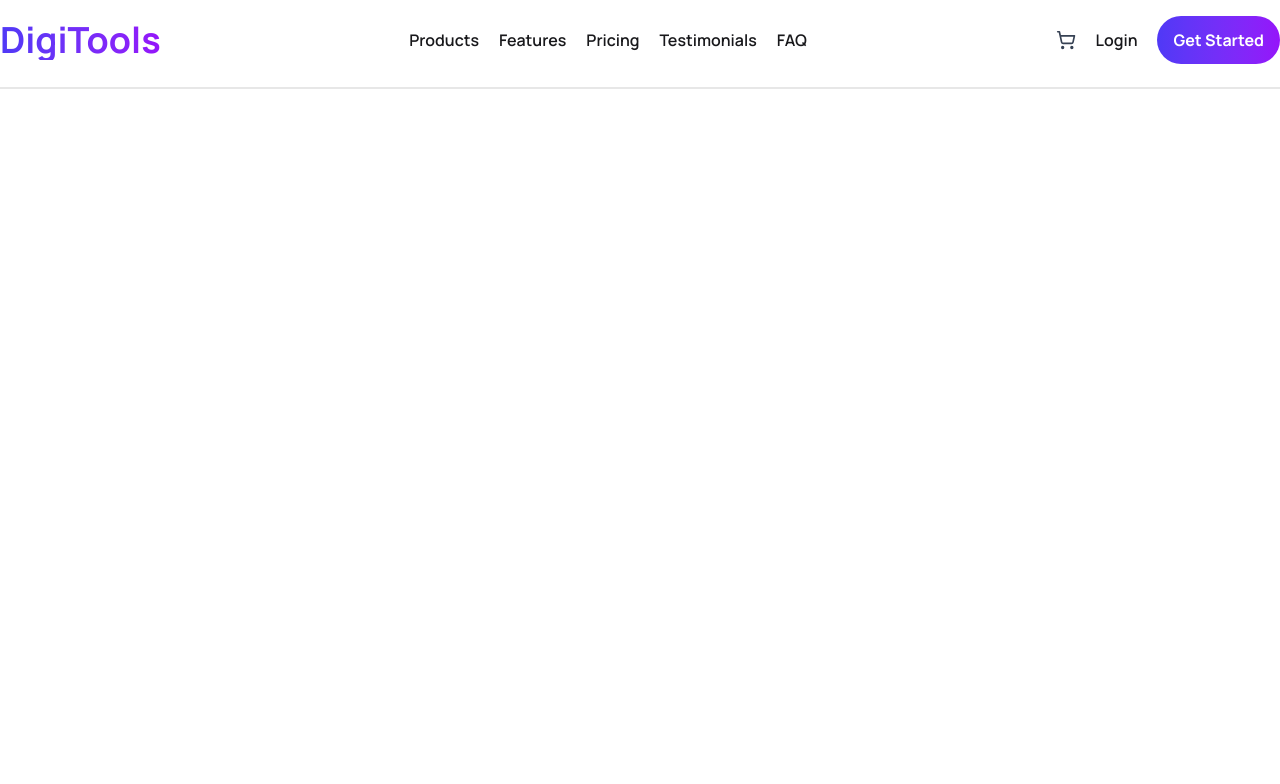
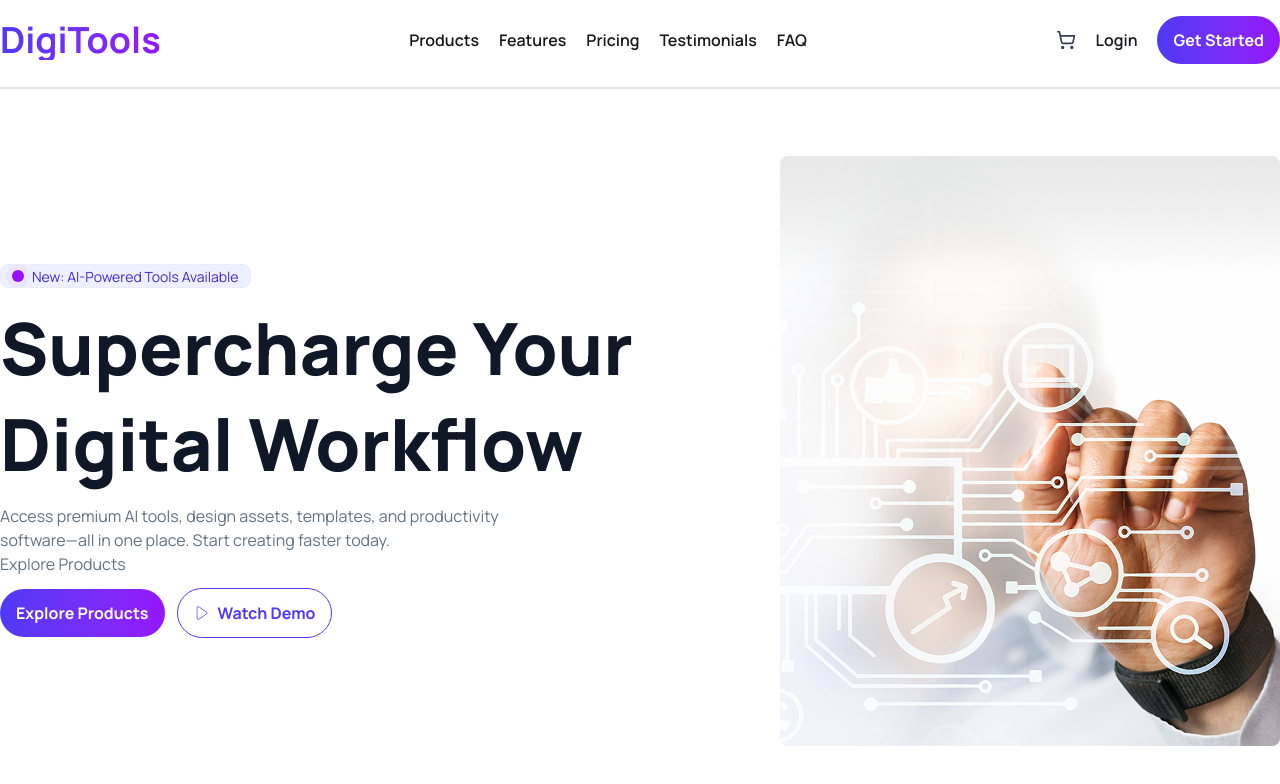
Before and after one commit to tanjilaWD/DigiTools, a React (Vite) app: page / in a window 1280 px wide. Shown: the top 784 px of the page. Built offline with nearby package versions, Linux system fonts and the light colour scheme.

Commit message:
Banner section

```diff
--- a/src/App.jsx
+++ b/src/App.jsx
@@ -1,5 +1,6 @@
 
 import './App.css'
+import Banner from './components/banner/Banner'
 import Navber from './components/navber/Navber'
 
 function App() {
@@ -7,7 +8,8 @@ function App() {
 
   return (
     <>
-     <Navber></Navber>
+     <Navber/>
+     <Banner/>
     </>
   )
 }
--- /dev/null
+++ b/src/components/banner/Banner.jsx
@@ -0,0 +1,42 @@
+import React from 'react';
+import Button from '../ui/Button';
+import Outline_btn from '../ui/Outline_btn';
+import { CiPlay1 } from "react-icons/ci";
+import banner from '../../assets/banner.png'
+
+const Banner = () => {
+    return (
+        <div className='container mx-auto flex items-center my-15 justify-between'>
+            {/* left side */}
+            <div className='space-y-3'>
+
+              <div className="badge badge-soft badge-primary ">
+            <span className="relative flex h-3 w-3">
+            <span className="absolute inline-flex h-full w-full rounded-full bg-purple-500 opacity-75 animate-ping"></span>
+            <span className="relative inline-flex rounded-full h-3 w-3 bg-purple-600"></span>
+            </span>
+                New: AI-Powered Tools Available</div>
+
+               <h2 className='text-7xl text-[#101727] font-extrabold leading-24'> Supercharge Your <br /> Digital Workflow</h2>
+               <p className='text-[#627382]'>Access premium AI tools, design assets, templates, and productivity <br /> software—all in one place. Start creating faster today. <br /> Explore Products
+               </p>
+
+               <div className='flex gap-3 items-center'>
+               <Button text='Explore Products'/>
+               <Outline_btn
+               icon = <CiPlay1 />
+                text ='Watch Demo'
+                />
+               </div>
+
+            </div>
+            {/* right side */}
+            <div>
+                <img src={banner} alt="Banner Image" className='w-100%' />
+
+            </div>
+        </div>
+    );
+};
+
+export default Banner;
--- a/src/components/navber/Navber.jsx
+++ b/src/components/navber/Navber.jsx
@@ -1,5 +1,6 @@
 import React from 'react';
 import { LuShoppingCart } from "react-icons/lu";
+import Button from '../ui/Button';
 
 const Navber = () => {
     return (
@@ -21,7 +22,7 @@ const Navber = () => {
             <div className='flex gap-5'>
               <button ><LuShoppingCart className="w-5 h-5 text-gray-700 cursor-pointer hover:text-red-500"/></button>
              <button className='font-semibold hover:text-purple-400 cursor-pointer'>Login</button>
-             <button className='bg-gradient-to-r from-[#4F39F6] to-[#9514FA] text-white px-4 py-3 rounded-4xl font-bold cursor-pointer hover:from-red-500 hover:to-yellow-500 transition-all duration-300 '>Get Started</button>
+             <Button text='Get Started'/>
             </div>
         </nav>
         <div className="divider"></div>
--- /dev/null
+++ b/src/components/ui/Button.jsx
@@ -0,0 +1,11 @@
+import React from 'react';
+
+const Button = ({text}) => {
+    return (
+        <div>
+           <button className='bg-gradient-to-r from-[#4F39F6] to-[#9514FA] text-white px-4 py-3 rounded-4xl font-bold cursor-pointer hover:from-red-500 hover:to-yellow-500 transition-all duration-300 '>{text}</button>
+        </div>
+    );
+};
+
+export default Button;
--- /dev/null
+++ b/src/components/ui/Outline_btn.jsx
@@ -0,0 +1,11 @@
+import React from 'react';
+
+const Outline_btn = ({text, icon:icon}) => {
+    return (
+        <div>
+            <button className='text-[#4F39F6] px-4 py-3 rounded-4xl font-bold cursor-pointer border flex items-center gap-2 hover:bg-violet-600 hover:border-none duration-300 hover:text-white'>{icon} {text}</button>
+        </div>
+    );
+};
+
+export default Outline_btn;
```
